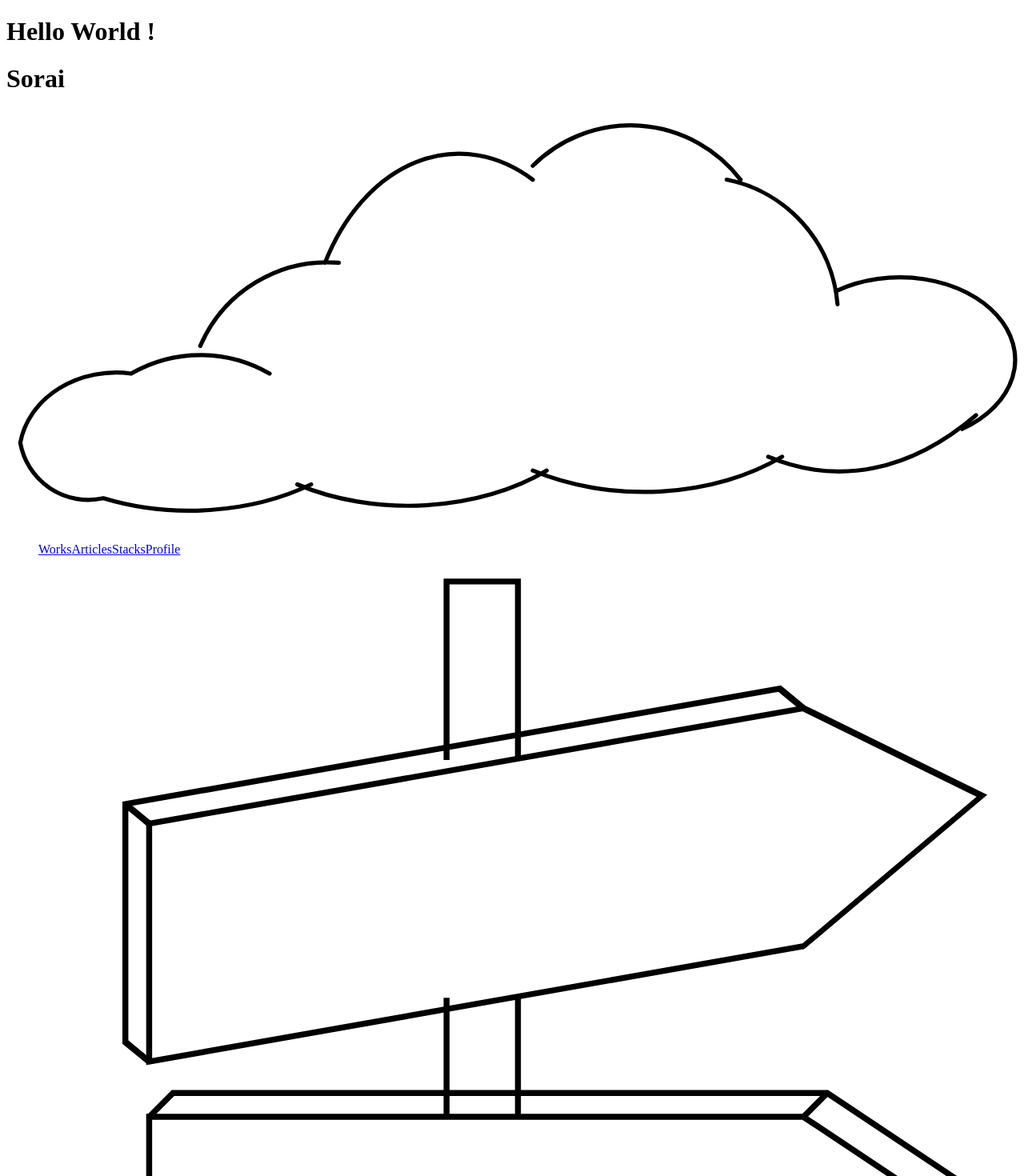
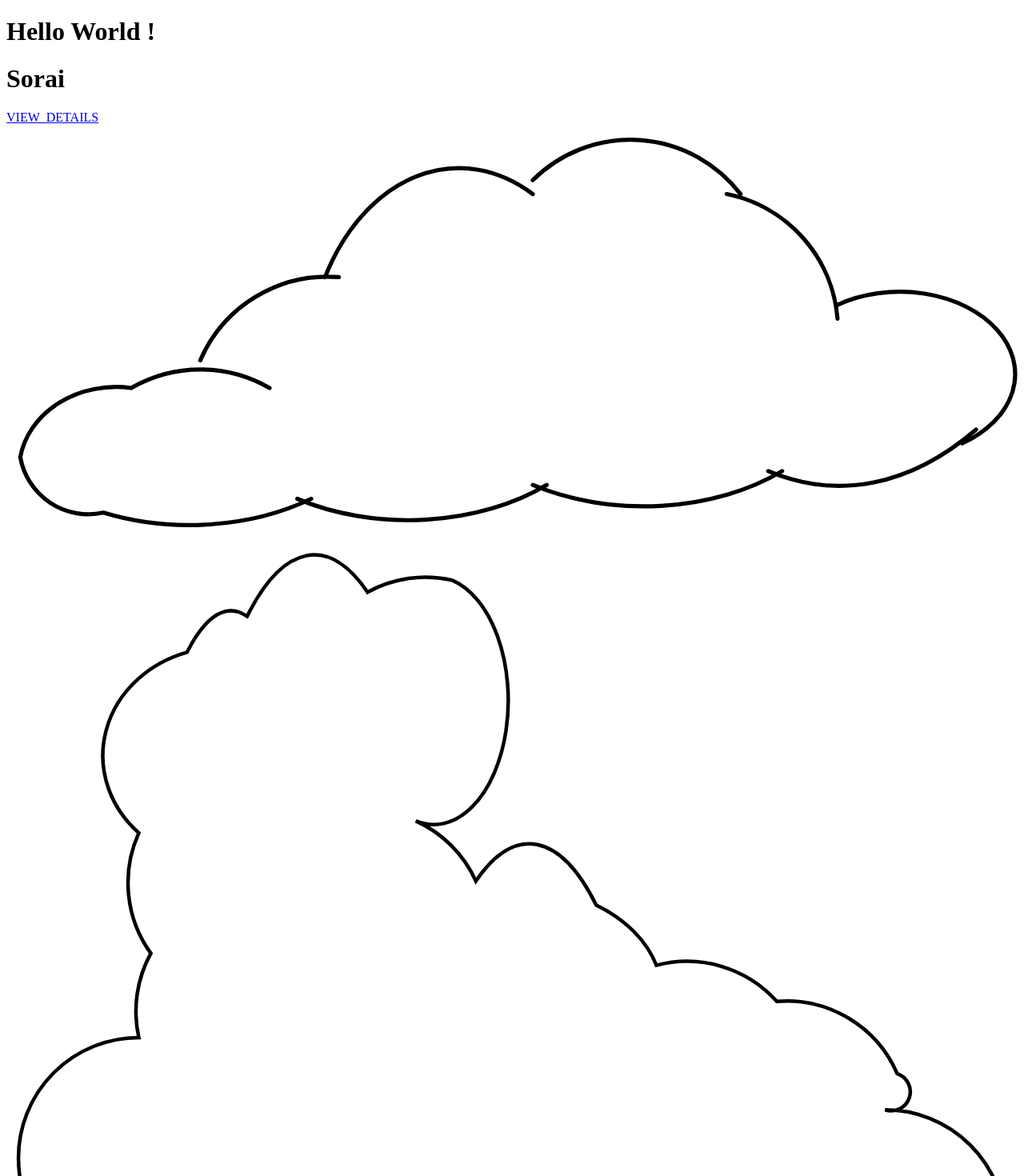
Before and after one commit to sorai-loop/my-site-v2, a React (Vite) app: page / in a window 1280 px wide. Shown: the top 1470 px of the page at 80% size. Built offline with nearby package versions, Linux system fonts and the light colour scheme.

Commit message:
Signセクションへ移動

```diff
--- a/src/components/section/HeroSection.module.css
+++ b/src/components/section/HeroSection.module.css
@@ -1,4 +1,4 @@
-.mozi{
+/* .mozi{
     fill: none;
     font-size: 100px;
     stroke-dasharray: 1000;
@@ -15,4 +15,4 @@
     100% {
         stroke-dashoffset: 0;
     }
-}
+} */
--- a/src/components/section/HeroSection.tsx
+++ b/src/components/section/HeroSection.tsx
@@ -1,10 +1,13 @@
-import StratusGraphic from '../../assets/svg/stratuscloud.svg?react'
+import Cumulonimbus from '../../assets/svg/cumulonimbuscloud.svg?react';
+import Stratus from '../../assets/svg/stratuscloud.svg?react';
 
 export const HeroSection = () =>{
     return(
         <>
             <h1>Sorai</h1>
-            <StratusGraphic />
+            <a href='#signSection'>VIEW_DETAILS</a>
+            <Stratus />
+            <Cumulonimbus />
         </>
     )
 }
```
